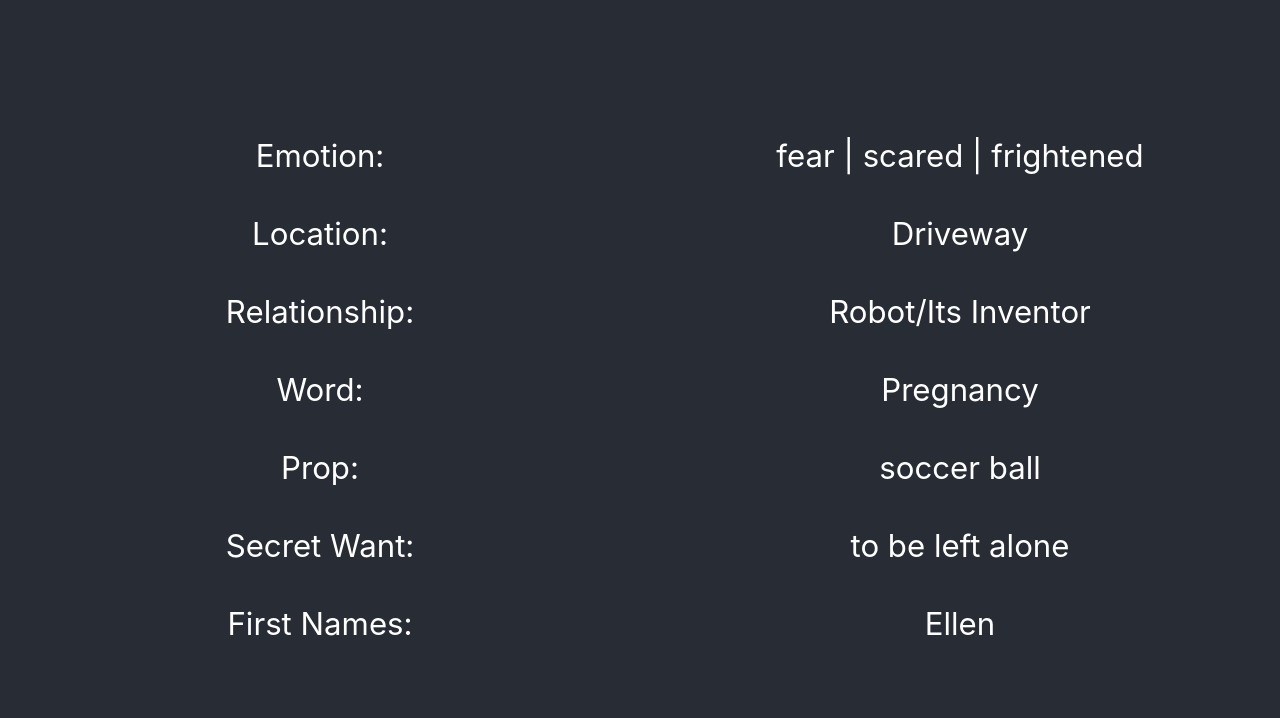
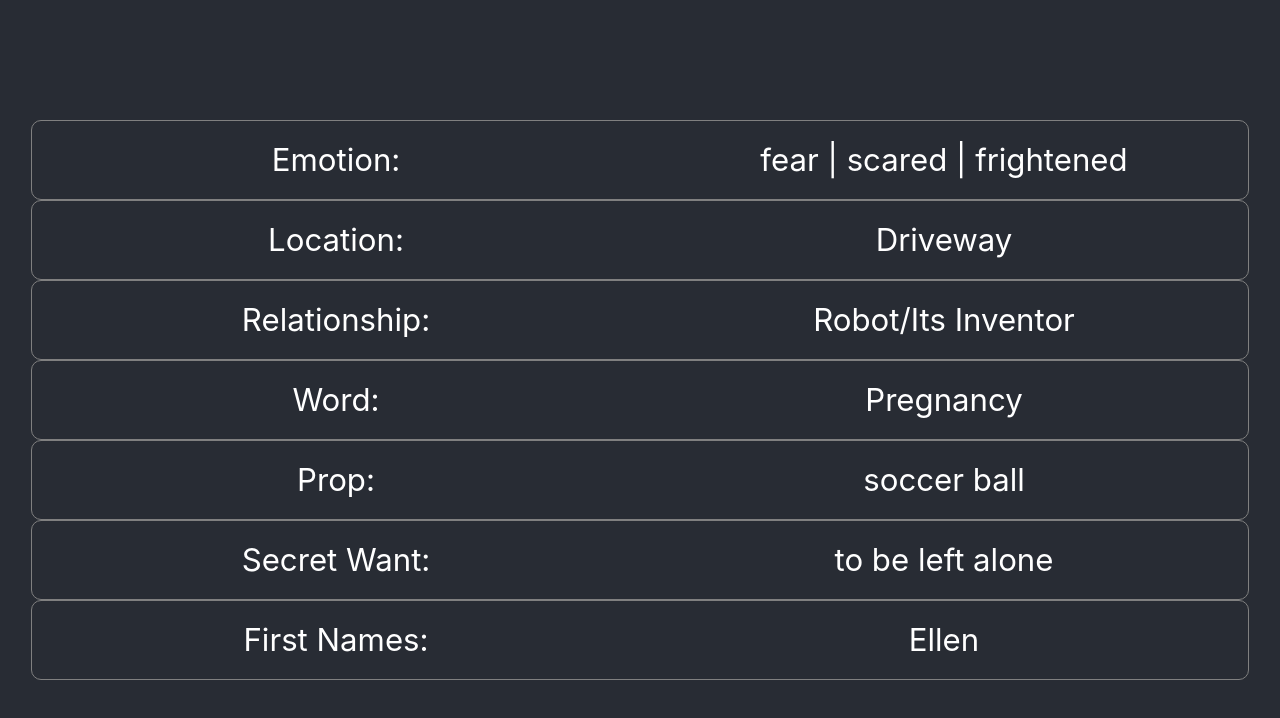
Before and after one commit to diogo149/simple_improv, a React (Create React App) app: page / in a window 1280 px wide. Shown: the top 718 px of the page. Built offline with nearby package versions, Linux system fonts and the light colour scheme.

Commit message:
update css

```diff
--- a/src/index.css
+++ b/src/index.css
@@ -16,9 +16,14 @@ code {
   border-radius: 5px;
   font-size: 1.2em;
   display: grid;
-  width: 100%;
+  width: 95%;
   grid-template-columns: 50% 50%;
-  padding-bottom: 20px;
+  padding-bottom: 10px;
+  padding-top: 10px;
+  border: 1px;
+  border-style: solid;
+  border-color: gray;
+  border-radius: 10px;
 }
 
 .generator-name {
```
